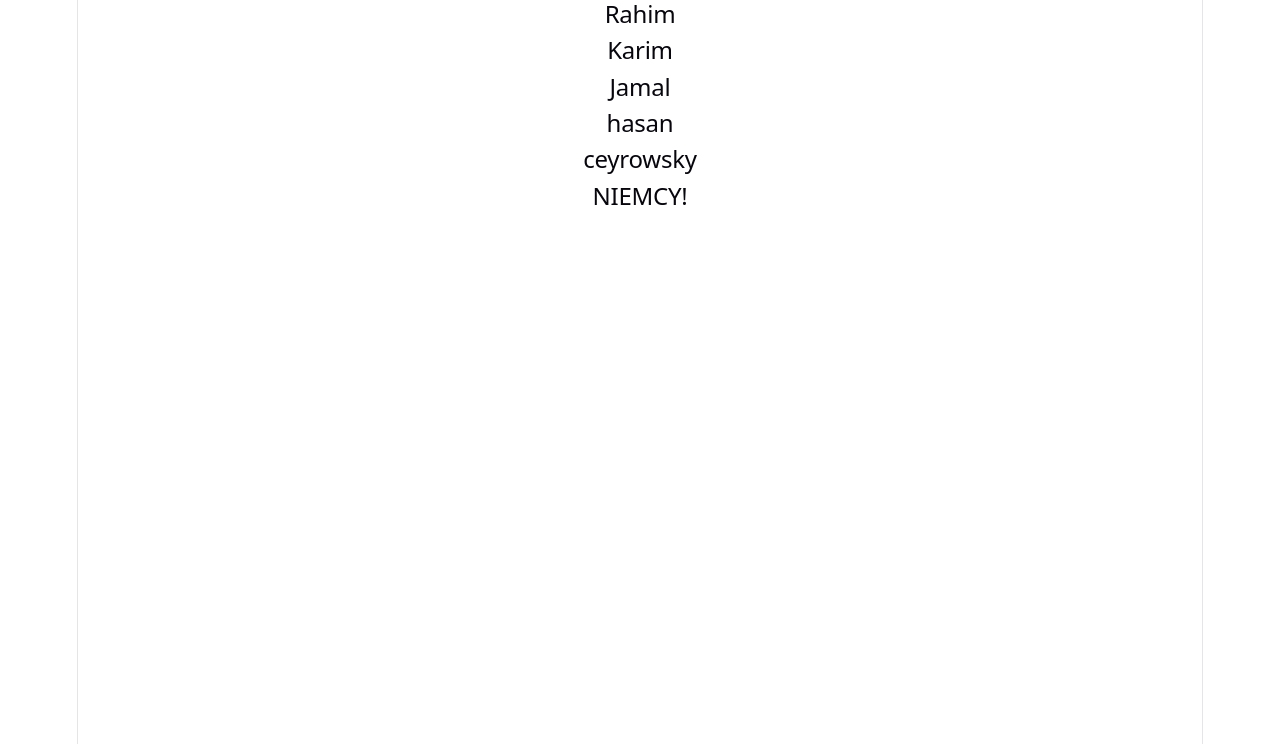
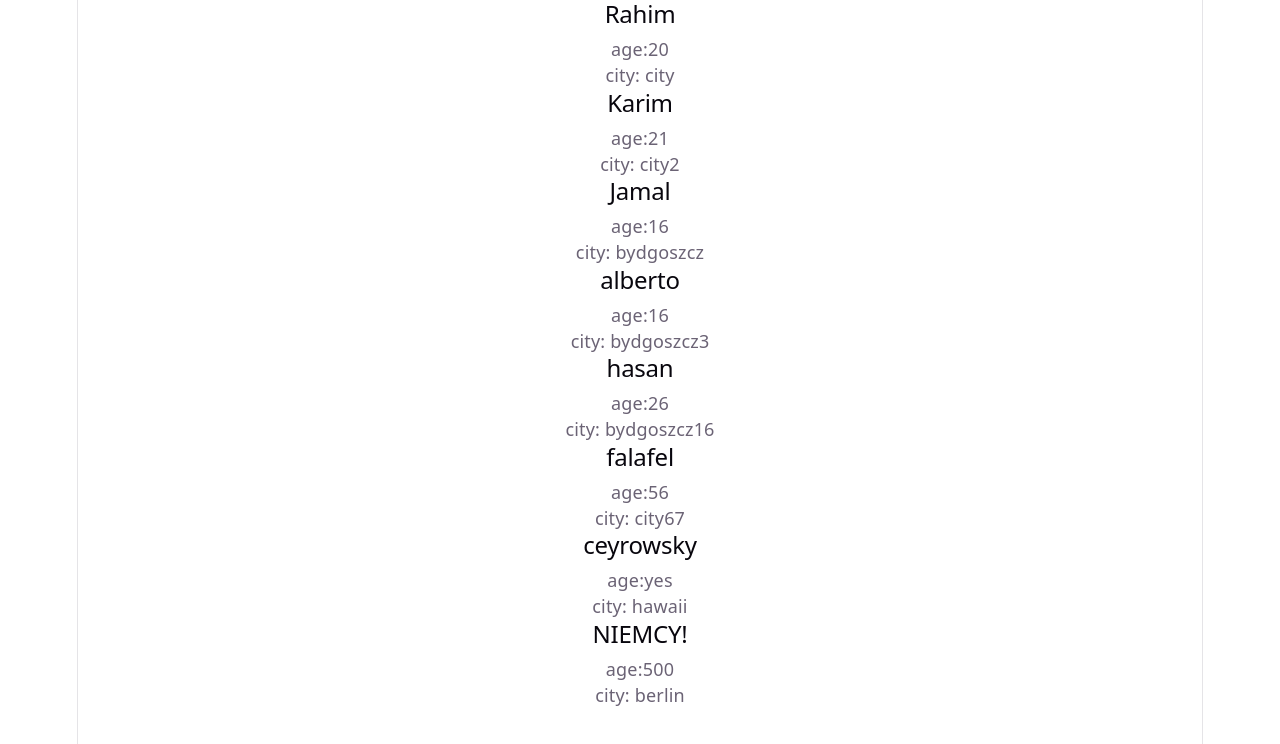
Before and after one commit to piotrlaczkowski16/propies, a React (Vite) app: page / in a window 1280 px wide. Shown: the top 744 px of the page. Built offline with nearby package versions, Linux system fonts and the light colour scheme.

Commit message:
array of object

```diff
--- a/src/App.jsx
+++ b/src/App.jsx
@@ -1,24 +1,51 @@
 import React from "react";
 function App() {
     const students = [
-      "Rahim",
-      "Karim",
-      "Jamal",
-      "alberto",
-      "hasan",
-      "falafel",
-      "ceyrowsky",
-      "NIEMCY!"
+      {name: "Rahim",
+       age: 20,
+       city: "city"
+      },
+
+      {name: "Karim",
+        age: 21,
+        city: "city2"
+      },
+      {name: "Jamal",
+        age: 16,
+        city: "bydgoszcz"
+      } ,
+      {name: "alberto",
+        age: 16,
+        city: "bydgoszcz3"
+      }  ,
+      {name: "hasan",
+        age: 26,
+        city: "bydgoszcz16"
+      } ,
+      {name: "falafel",
+        age: 56,
+        city: "city67"
+      } ,
+      {name: "ceyrowsky",
+        age: "yes",
+        city: "hawaii"
+      }  ,
+      {name: "NIEMCY!",
+        age: 500,
+        city: "berlin"
+      } ,
     ];
     const showStudents = ["falafel", "hasan"];
 
   return (
     <div>
-      {students
-        .filter((student) => student !== "falafel" && student !== "alberto")
-        .map((student, index) => (
-        <h2 key={index}>{student}</h2>
-        ))}
+      {students.map ((student, index) => (
+        <div>
+          <h2>{student.name}</h2>
+          <p>age:{student.age}</p>
+          <p>city: {student.city}</p>
+        </div>
+      ))}
     </div>
   );
 }
```
